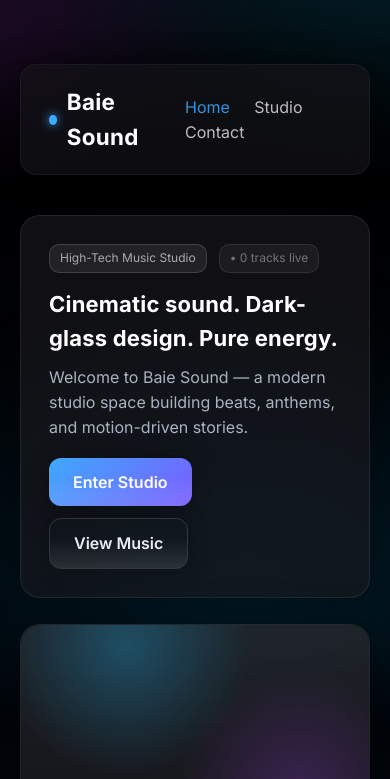
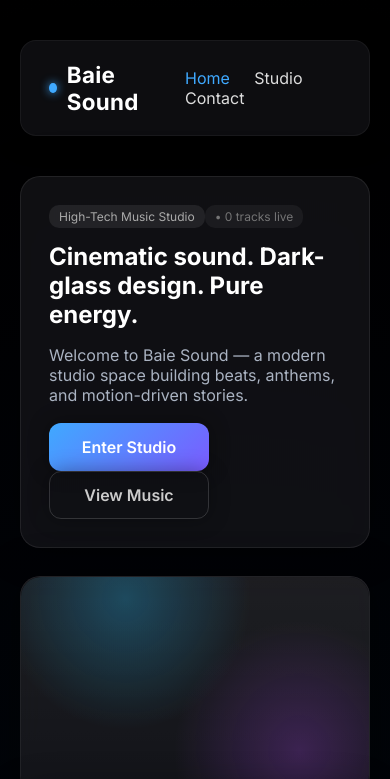
Before and after one commit to baiesound/baiesound-site, a plain HTML site: page index.html in a window 390 px wide. Shown: the top 779 px of the page. Drawn offline with Linux system fonts and the light colour scheme.

Commit message:
Update style.css

```diff
--- a/style.css
+++ b/style.css
@@ -1,149 +1,15 @@
-/* ===== Baie Sound – Dark Glass Theme ===== */
-:root{
-  --bg:#0b0b10;
-  --panel:rgba(255,255,255,.06);
-  --panel-strong:rgba(255,255,255,.09);
-  --stroke:rgba(255,255,255,.14);
-  --txt:#e9edf2;
-  --muted:#aab3c2;
-  --accent:#22c1ff;      /* electric blue */
-  --accent2:#b54aff;     /* violet edge */
-  --radius:18px;
-  --shadow:0 8px 28px rgba(0,0,0,.45), inset 0 1px 0 rgba(255,255,255,.02);
+/* === BASE === */
+* {
+  box-sizing: border-box;
 }
 
-*{box-sizing:border-box}
-html,body{height:100%}
-body{
-  margin:0; font:16px/1.55 Inter, ui-sans-serif, system-ui, -apple-system, Segoe UI, Roboto, "Helvetica Neue", Arial;
-  color:var(--txt); background:radial-gradient(1200px 900px at 100% -10%, #111429 0%, transparent 60%) ,var(--bg);
-  background-attachment: fixed;
-}
-
-/* Subtle animated aura */
-.bg-aura:before{
-  content:"";
-  position:fixed; inset:-20% -20% auto -20%;
-  height:100vh;
-  background:
-   radial-gradient(600px 400px at 85% 10%, rgba(34,193,255,.20), transparent 60%),
-   radial-gradient(500px 300px at 10% 20%, rgba(181,74,255,.18), transparent 55%),
-   radial-gradient(700px 500px at 60% 90%, rgba(34,193,255,.14), transparent 60%);
-  filter:saturate(110%) blur(40px);
-  pointer-events:none; z-index:0;
-  animation:aura 24s ease-in-out infinite alternate;
-}
-@keyframes aura{to{transform:translate3d(0,10px,0) scale(1.01)}}
-
-.container{max-width:1180px; margin:0 auto; padding:40px 24px; position:relative; z-index:1}
-
-.header{
-  display:flex; align-items:center; justify-content:space-between;
-  padding:22px 24px; margin:24px 0 10px;
-  background:var(--panel); border:1px solid var(--stroke);
-  border-radius:var(--radius); backdrop-filter:saturate(130%) blur(12px);
-  box-shadow:var(--shadow);
-}
-.brand{display:flex; gap:12px; align-items:center}
-.brand .dot{width:10px; height:10px; border-radius:50%;
-  background:conic-gradient(from 180deg, var(--accent), var(--accent2)); box-shadow:0 0 18px var(--accent);
-}
-h1,h2,h3{margin:0; letter-spacing:.2px}
-h1{font-size: clamp(28px, 2.3vw, 34px)}
-h2{font-size: clamp(22px, 1.9vw, 28px)}
-p.muted{color:var(--muted); margin:8px 0 0}
-
-.nav a{color:var(--txt); text-decoration:none; opacity:.85; margin-left:18px}
-.nav a:hover{opacity:1}
-
-.hero{
-  display:grid; grid-template-columns:1.1fr .9fr; gap:26px; margin:18px 0 30px;
-}
-.panel{
-  background:linear-gradient(180deg, var(--panel), var(--panel-strong));
-  border:1px solid var(--stroke); border-radius:var(--radius);
-  backdrop-filter:saturate(140%) blur(14px); box-shadow:var(--shadow);
-}
-
-/* CTA button */
-.btn{
-  --g:linear-gradient(90deg,var(--accent),var(--accent2));
-  display:inline-grid; place-items:center; padding:14px 20px; border-radius:14px;
-  color:#061017; font-weight:700; text-decoration:none; background:var(--g);
-  position:relative; overflow:hidden; border:none; cursor:pointer;
-}
-.btn:after{content:""; position:absolute; inset:0; background:linear-gradient(0deg,rgba(255,255,255,.12),transparent 60%); opacity:.9}
-.btn:hover{filter:saturate(115%) brightness(1.05)}
-.btn.ghost{
-  background:transparent; color:var(--txt); border:1px solid var(--stroke);
-}
-.badge{
-  display:inline-flex; gap:8px; align-items:center; padding:6px 10px; border-radius:999px;
-  border:1px solid var(--stroke); background:rgba(255,255,255,.04); color:var(--muted); font-size:12px;
-}
-
-/* Cards */
-.cards{display:grid; grid-template-columns:1fr 1fr; gap:26px}
-.card{padding:20px; display:flex; flex-direction:column; gap:16px}
-.card h3{font-size:18px}
-.list{display:grid; gap:12px}
-.item{
-  display:flex; align-items:center; gap:14px; padding:12px; border-radius:14px;
-  background:rgba(255,255,255,.04); border:1px solid var(--stroke);
-  transition:transform .18s ease, box-shadow .18s ease, border-color .18s;
-}
-.item:hover{transform:translateY(-2px); box-shadow:0 12px 40px rgba(0,0,0,.45); border-color:rgba(34,193,255,.35)}
-.cover{width:52px; height:52px; border-radius:12px; background:linear-gradient(135deg, var(--accent2), var(--accent));
-  box-shadow:inset 0 0 30px rgba(0,0,0,.25);
-}
-.meta small{color:var(--muted); display:block; margin-top:2px}
-
-/* Studio grid */
-.grid{display:grid; grid-template-columns:repeat(4,1fr); gap:18px}
-.tile{
-  aspect-ratio:1; border-radius:16px; position:relative; overflow:hidden;
-  background:linear-gradient(150deg, rgba(34,193,255,.25), rgba(181,74,255,.22));
-  border:1px solid var(--stroke); box-shadow:var(--shadow);
-}
-.tile>span{position:absolute; inset:0; display:grid; place-items:end start; padding:12px; background:linear-gradient(180deg, transparent 40%, rgba(0,0,0,.35))}
-.tile b{font-size:13px}
-
-.player{
-  padding:24px; display:grid; gap:16px;
-}
-.player .now{display:flex; gap:16px; align-items:center}
-.art{width:86px; height:86px; border-radius:16px; background:linear-gradient(120deg,var(--accent2),var(--accent))}
-.controls{display:flex; gap:10px}
-.k{padding:12px 12px; border-radius:12px; background:rgba(255,255,255,.06); border:1px solid var(--stroke); cursor:pointer}
-.k:hover{border-color:rgba(34,193,255,.4)}
-.range{height:6px; background:rgba(255,255,255,.08); border-radius:999px; position:relative}
-.range:after{content:""; position:absolute; left:0; top:0; bottom:0; width:48%; background:linear-gradient(90deg,var(--accent),var(--accent2)); border-radius:inherit}
-
-.footer{
-  margin:40px 0 24px; padding:18px 24px; text-align:center; color:var(--muted);
-  border:1px solid var(--stroke); border-radius:var(--radius); background:rgba(255,255,255,.04);
-}
-
-/* Utilities */
-.split{display:grid; grid-template-columns:1.1fr .9fr; gap:26px}
-.row{display:flex; gap:12px; align-items:center; flex-wrap:wrap}
-.dim{opacity:.82}
-@media (max-width:980px){
-  .hero,.split{grid-template-columns:1fr}
-  .grid{grid-template-columns:repeat(2,1fr)}
-}
-@media (prefers-reduced-motion: reduce){
-  .bg-aura:before{animation:none}
-}
-/* === CORE LAYOUT === */
 body.bg-aura {
   margin: 0;
   font-family: 'Inter', system-ui, sans-serif;
+  color: #fff;
   background: radial-gradient(circle at bottom, #02060d 0%, #000 100%);
-  color: #fff;
   display: flex;
   justify-content: center;
-  align-items: flex-start;
   min-height: 100vh;
 }
 
@@ -199,7 +65,23 @@ body.bg-aura {
   color: #3fa9ff;
 }
 
-/* === SPLIT LAYOUT === */
+/* === PANEL STRUCTURE === */
+.panel {
+  background: rgba(25, 25, 30, 0.6);
+  border: 1px solid rgba(255, 255, 255, 0.08);
+  border-radius: 20px;
+  padding: 28px;
+  box-shadow: 0 0 40px rgba(0, 0, 0, 0.45);
+  backdrop-filter: blur(12px);
+  transition: transform 0.2s ease, box-shadow 0.2s ease;
+}
+
+.panel:hover {
+  transform: translateY(-2px);
+  box-shadow: 0 0 50px rgba(0, 0, 0, 0.55);
+}
+
+/* === GRID LAYOUT === */
 .split {
   display: grid;
   grid-template-columns: 1fr 1fr;
@@ -212,20 +94,29 @@ body.bg-aura {
   }
 }
 
-/* === PANELS === */
-.panel {
-  background: rgba(25, 25, 30, 0.65);
-  border: 1px solid rgba(255, 255, 255, 0.08);
-  border-radius: 20px;
-  padding: 28px;
-  box-shadow: 0 0 40px rgba(0, 0, 0, 0.45);
-  backdrop-filter: blur(12px);
-  transition: transform 0.2s ease, box-shadow 0.2s ease;
+/* === HERO & CARDS === */
+.hero,
+.cards {
+  display: grid;
+  grid-template-columns: 1fr 1fr;
+  gap: 28px;
 }
 
-.panel:hover {
-  transform: translateY(-2px);
-  box-shadow: 0 0 50px rgba(0, 0, 0, 0.55);
+@media (max-width: 820px) {
+  .hero,
+  .cards {
+    grid-template-columns: 1fr;
+  }
+}
+
+/* === TEXT & BADGES === */
+h2, h3 {
+  margin: 0;
+  font-weight: 700;
+}
+
+.muted {
+  color: #aab3c2;
 }
 
 .badge {
@@ -241,6 +132,13 @@ body.bg-aura {
   opacity: 0.65;
 }
 
+/* === FLEX UTILITIES === */
+.row {
+  display: flex;
+  align-items: center;
+  flex-wrap: wrap;
+}
+
 .now {
   display: flex;
   align-items: center;
@@ -254,31 +152,66 @@ body.bg-aura {
   background: linear-gradient(135deg, #6d5cff, #3fa9ff);
 }
 
-.row {
-  display: flex;
-  align-items: center;
-  flex-wrap: wrap;
-}
-
 /* === BUTTONS === */
 .btn {
   display: inline-flex;
   align-items: center;
   justify-content: center;
-  background: linear-gradient(135deg, #3fa9ff, #7a5cff);
-  color: #fff;
+  gap: 8px;
   font-weight: 600;
   border-radius: 12px;
-  padding: 12px 24px;
+  padding: 14px 32px;
   text-decoration: none;
   transition: all 0.25s ease;
   border: none;
+  min-width: 160px;
+  height: 48px;
+  text-align: center;
   box-shadow: 0 0 20px rgba(0, 0, 0, 0.35);
+  background: linear-gradient(135deg, #3fa9ff, #7a5cff);
+  color: #fff;
 }
 
 .btn:hover {
   opacity: 0.9;
   transform: translateY(-1px);
+}
+
+/* Ghost button for index page */
+.btn.ghost {
+  background: transparent;
+  border: 1px solid rgba(255,255,255,0.15);
+  color: #ccc;
+}
+
+.btn.ghost:hover {
+  border-color: #3fa9ff;
+  color: #3fa9ff;
+}
+
+/* === BRAND BUTTON VARIANTS === */
+.btn[href*="spotify.com"] {
+  background: linear-gradient(135deg, #1db954, #169c44);
+}
+
+.btn[href*="spotify.com"]:hover {
+  background: linear-gradient(135deg, #1ed760, #19b94f);
+}
+
+.btn[href*="apple.com"] {
+  background: linear-gradient(135deg, #333, #111);
+}
+
+.btn[href*="apple.com"]:hover {
+  background: linear-gradient(135deg, #555, #222);
+}
+
+.btn[href*="hyperfollow.com"] {
+  background: linear-gradient(135deg, #3fa9ff, #7a5cff);
+}
+
+.btn[href*="hyperfollow.com"]:hover {
+  background: linear-gradient(135deg, #5cb3ff, #9a7cff);
 }
 
 /* === FOOTER === */
@@ -294,7 +227,7 @@ body.bg-aura {
   backdrop-filter: blur(10px);
 }
 
-/* === IFRAME TWEAK === */
+/* === IFRAME === */
 iframe {
   display: block;
   width: 100%;
```
